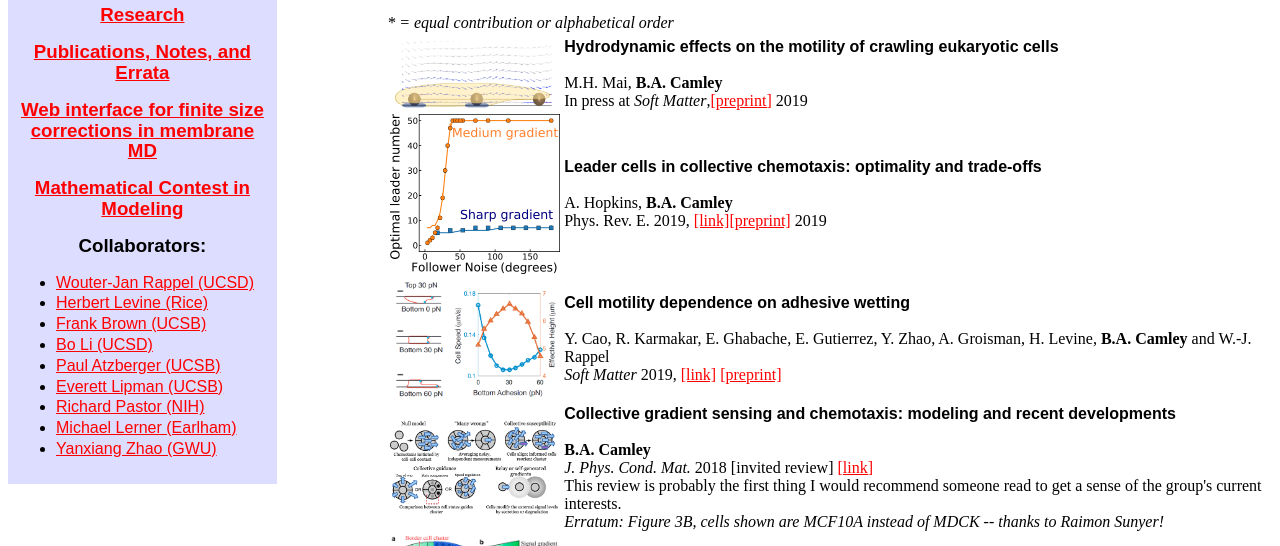
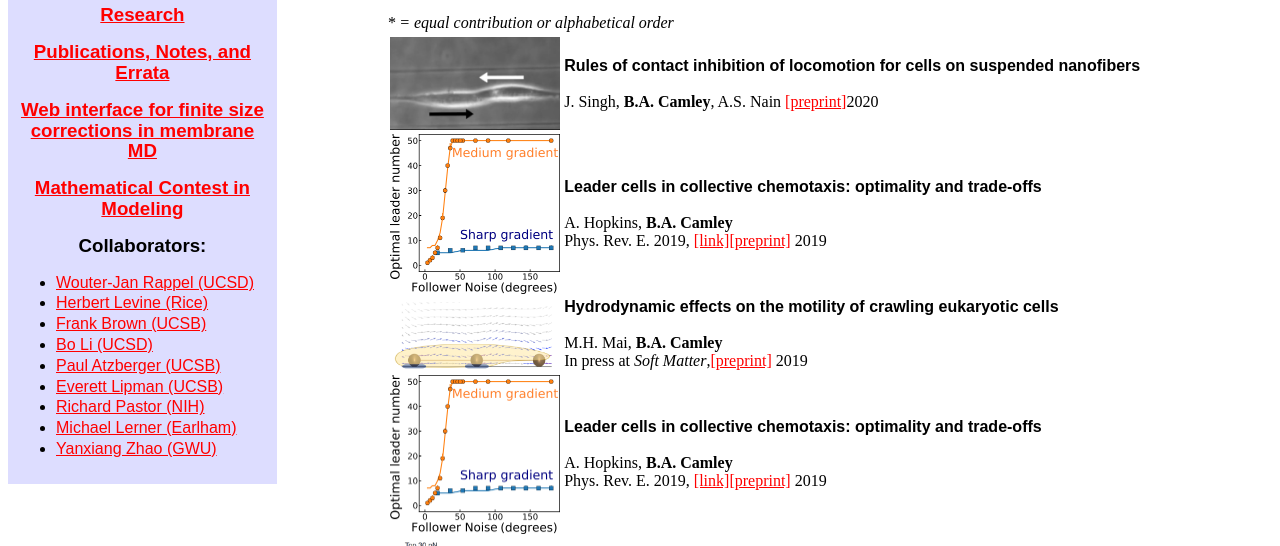
Before and after one commit to bcamley/bcamley.github.io, a plain HTML site: page publications.html in a window 1280 px wide. Shown: the part 254-800 px from the top of the page. Drawn offline with Linux system fonts and the light colour scheme.

Commit message:
Add Nain paper
Add biorxiv nain

```diff
--- a/publications.html
+++ b/publications.html
@@ -51,6 +51,11 @@
 
 <i>* = equal contribution or alphabetical order</i>
 <table>
+  <td><img src = "images/spindle-div-icon.png" width=170></td><td><h4 class = "cap">Rules of contact inhibition of locomotion for cells on suspended nanofibers
+</h4><br>J. Singh, <b>B.A. Camley</b>, A.S. Nain <a href = "https://doi.org/10.1101/2020.05.28.122218">[preprint]</a>2020 </td>
+  </tr>
+  <td><img src = "leaders.png" width=170></td><td><h4 class = "cap">Leader cells in collective chemotaxis: optimality and trade-offs</h4><br>A. Hopkins, <b>B.A. Camley</b> <br> Phys. Rev. E. 2019, <a href = "https://doi.org/10.1103/PhysRevE.100.032417">[link]</a><a href = "https://doi.org/10.1101/642157 ">[preprint]</a> 2019</td>
+</tr>
 <td><img src = "melissa_summary_figure.png" width=170></td><td><h4 class = "cap">Hydrodynamic effects on the motility of crawling eukaryotic cells</h4><br>M.H. Mai, <b>B.A. Camley</b> <br> In press at <i>Soft Matter</i>,<a href = "https://arxiv.org/abs/1908.11374">[preprint]</a> 2019</td>
   </tr>
   <td><img src = "leaders.png" width=170></td><td><h4 class = "cap">Leader cells in collective chemotaxis: optimality and trade-offs</h4><br>A. Hopkins, <b>B.A. Camley</b> <br> Phys. Rev. E. 2019, <a href = "https://doi.org/10.1103/PhysRevE.100.032417">[link]</a><a href = "https://doi.org/10.1101/642157 ">[preprint]</a> 2019</td>
```
